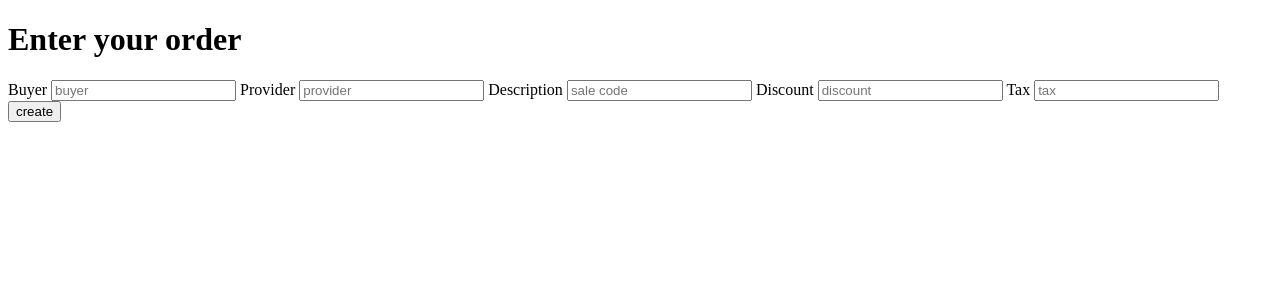
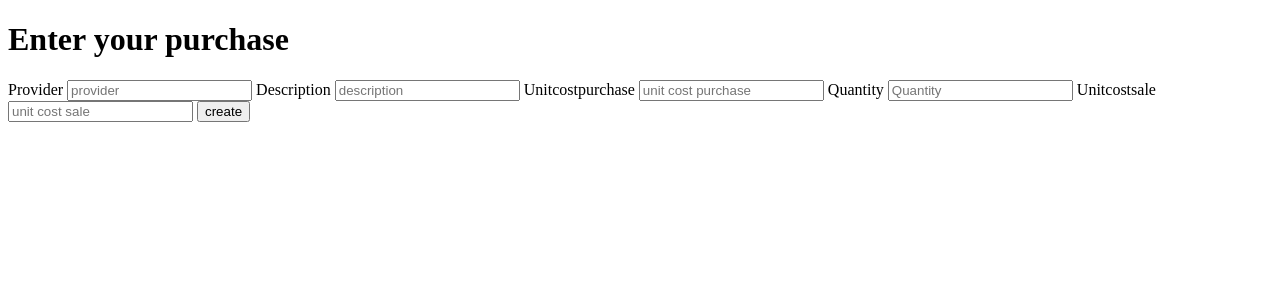
Before and after one commit to Esen-Q1-2022-Prog-Interfaz/Priyecto-final, a Flask app: page /orders/create in a window 1280 px wide. Shown: the top 300 px of the page. Run offline with Flask 2, Linux system fonts and the light colour scheme.

Commit message:
Muchos cambios

```diff
--- a/forms/orderCreateForm.py
+++ b/forms/orderCreateForm.py
@@ -5,13 +5,6 @@ from models.user import User
 
 
 class OrderCreateForm(FlaskForm):
-    buyer = StringField(
-        validators=[
-            InputRequired(),
-            Length(min=3, max=20),
-        ],
-        render_kw={"placeholder": "buyer"},
-    )
 
     provider = StringField(
         validators=[
@@ -27,20 +20,26 @@ class OrderCreateForm(FlaskForm):
             InputRequired(),
             Length(min=3, max=20),
         ],
-        render_kw={"placeholder": "sale code"},
+        render_kw={"placeholder": "description"},
     )
-    discount = IntegerField(
+    unitcostpurchase = IntegerField(
         validators=[
             InputRequired(),
         ],
-        render_kw={"placeholder": "discount"},
+        render_kw={"placeholder": "unit cost purchase"},
     )
 
-    tax = IntegerField(
+    Quantity = IntegerField(
         validators=[
             InputRequired(),
         ],
-        render_kw={"placeholder": "tax"},
+        render_kw={"placeholder": "Quantity"},
     )
 
+    unitcostsale = IntegerField(
+        validators=[
+            InputRequired(),
+        ],
+        render_kw={"placeholder": "unit cost sale"},
+    )
     submit = SubmitField("create")
--- a/routes/orders.py
+++ b/routes/orders.py
@@ -20,12 +20,12 @@ def home():
 def create():
     form = OrderCreateForm()
     if form.validate_on_submit():
-        buyer = form.buyer.data
         provider = form.provider.data
         description = form.description.data
-        discount = form.discount.data
-        tax = form.tax.data
-        newOrder = Order(buyer, provider, discount, tax, description, totalsale=0, date=datetime.today())
+        unitcostpurchase = form.unitcostpurchase.data
+        Quantity= form.Quantity.data
+        unitcostsale= form.unitcostsale.data
+        newOrder = Order(provider, description, description, unitcostpurchase, Quantity, unitcostsale, date=datetime.today().isoformat())
         db.session.add(newOrder)
         db.session.commit()
         return redirect(url_for("orders.home"))
--- a/templates/orders/create.html
+++ b/templates/orders/create.html
@@ -10,20 +10,20 @@
 
 
 
-<h1>Enter your order</h1>
+<h1>Enter your purchase</h1>
 
 <form action="{{url_for('orders.create')}}", method="post">
     {{ form.hidden_tag() }}
-    {{ form.buyer.label }}
-    {{ form.buyer }}
     {{ form.provider.label }}
     {{ form.provider }}
     {{ form.description.label }}
     {{ form.description }}
-    {{ form.discount.label }}
-    {{ form.discount }}
-    {{ form.tax.label }}
-    {{ form.tax }}
+    {{ form.unitcostpurchase.label }}
+    {{ form.unitcostpurchase }}
+    {{ form.Quantity.label }}
+    {{ form.Quantity }}
+    {{ form.unitcostsale.label }}
+    {{ form.unitcostsale }}
     {{ form.submit }}
 
 </form>
```
Also changed, not shown: models/order.py (+10 -11 lines), templates/dashboard.html (+12 -3 lines), templates/orders/home.html (+7 -8 lines).
